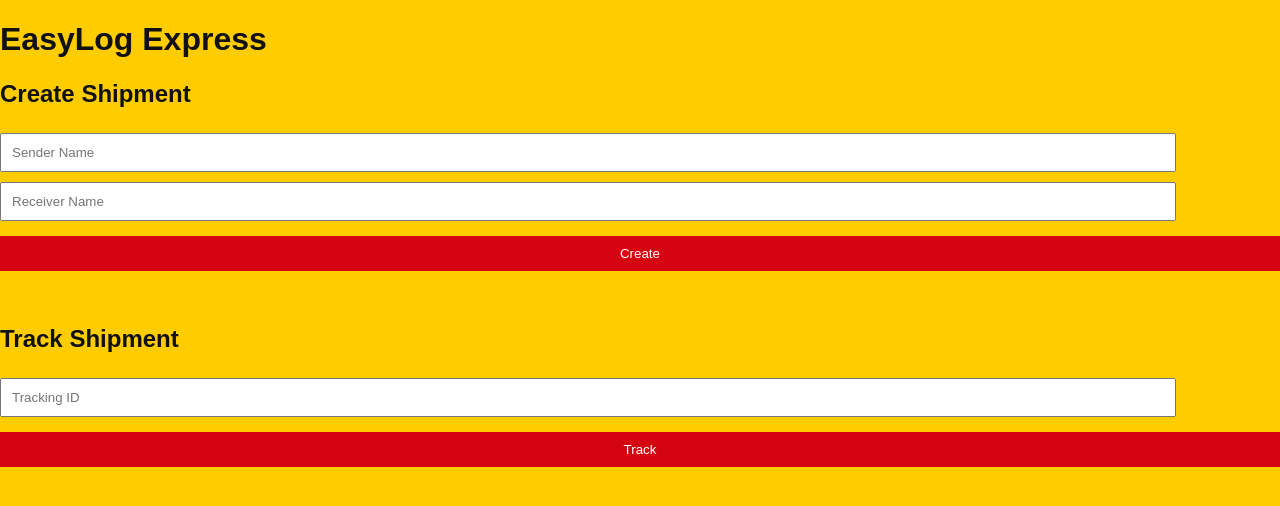
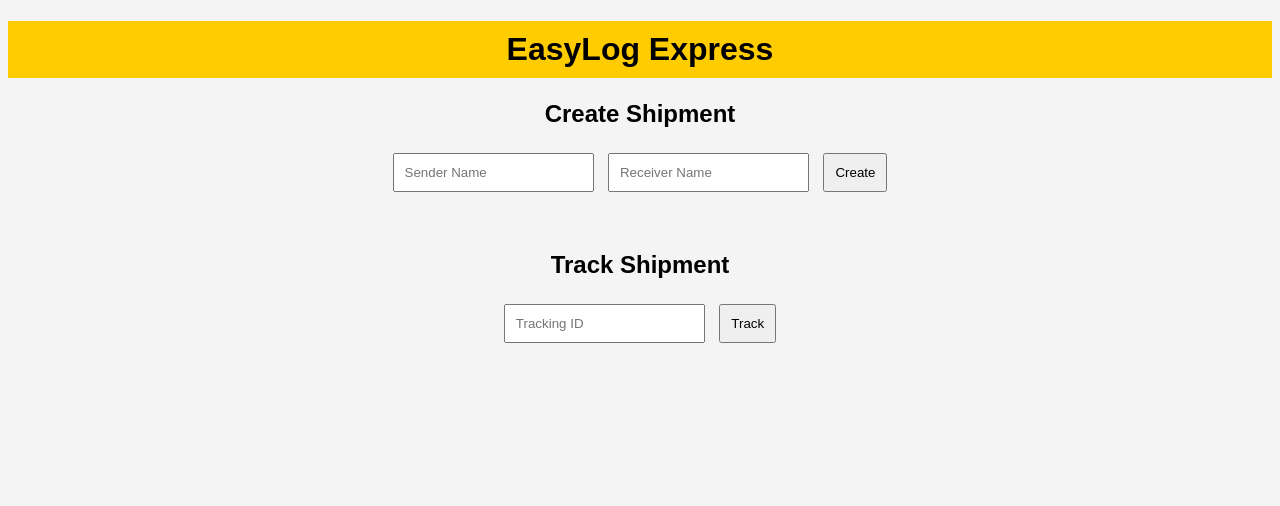
Before and after one commit to jacobiwunwa2022-oss/easylog-express, a website: page public/index.html in a window 1280 px wide. Drawn offline with Linux system fonts and the light colour scheme.

Commit message:
Update style.css

```diff
--- a/public/style.css
+++ b/public/style.css
@@ -1,48 +1,15 @@
 body {
-  margin: 0;
-  font-family: Arial, sans-serif;
-  background: #ffcc00;
-  color: #111;
+  font-family: Arial;
+  text-align: center;
+  background: #f4f4f4;
 }
 
-.header {
-  background: #d40511;
-  color: white;
-  padding: 20px;
-  font-size: 22px;
-  font-weight: bold;
-  text-align: center;
+h1 {
+  background: #ffcc00;
+  padding: 10px;
 }
 
-.container {
-  padding: 20px;
+input, button {
+  margin: 5px;
+  padding: 10px;
 }
-
-.card {
-  background: white;
-  padding: 20px;
-  margin: 15px auto;
-  max-width: 500px;
-  border-radius: 10px;
-  box-shadow: 0 2px 10px rgba(0,0,0,0.2);
-}
-
-input {
-  width: 90%;
-  padding: 10px;
-  margin: 5px 0;
-}
-
-button {
-  background: #d40511;
-  color: white;
-  padding: 10px;
-  border: none;
-  width: 100%;
-  cursor: pointer;
-  margin-top: 10px;
-}
-
-button:hover {
-  background: #a8030e;
-}
```
